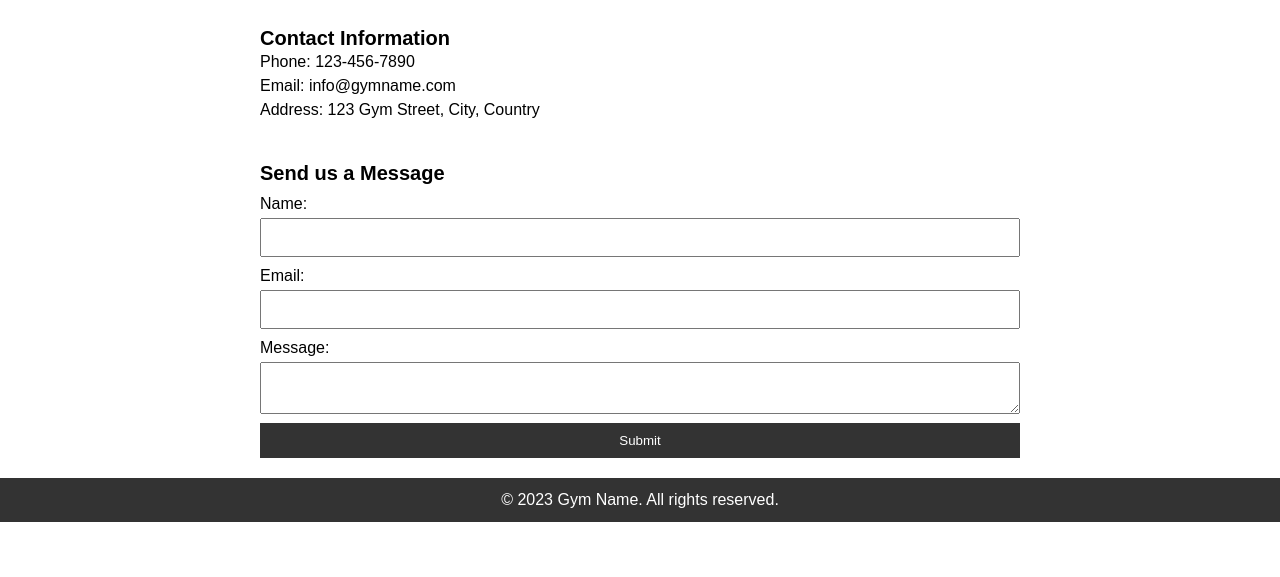
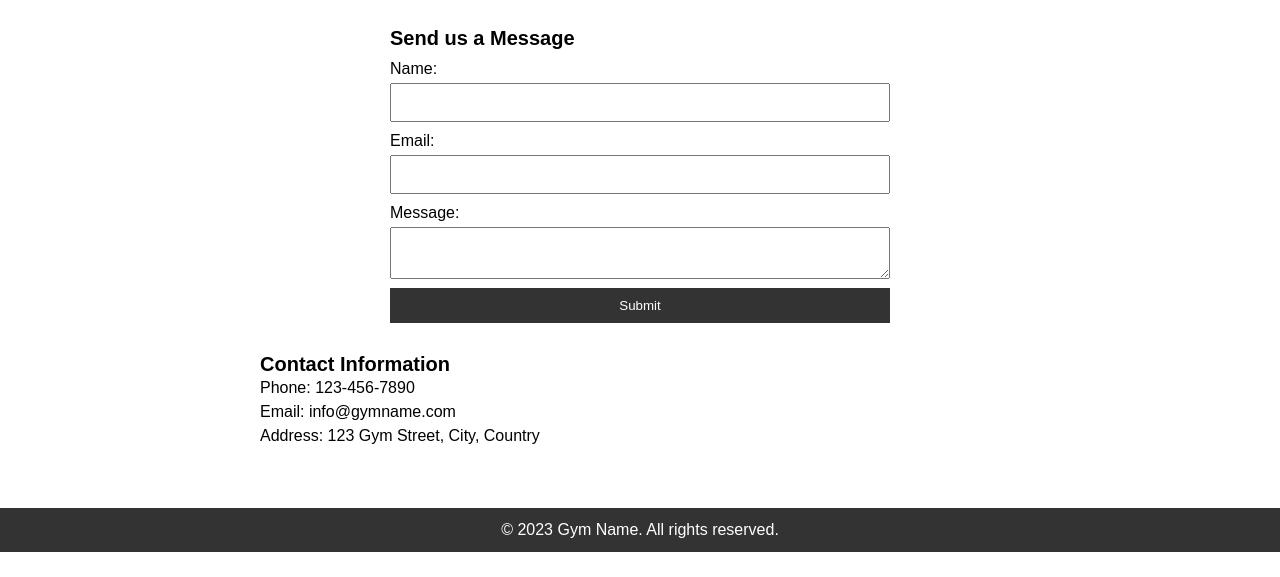
Before and after one commit to rezainiet/arden_project, a plain HTML site: page contact/contact.html in a window 1280 px wide. Shown: the part 223-800 px from the top of the page. Drawn offline with Linux system fonts and the light colour scheme.

Commit message:
Update navlink file path

```diff
--- a/contact/contact.css
+++ b/contact/contact.css
@@ -63,6 +63,11 @@ p {
     margin-bottom: 40px;
 }
 
+.contact-form {
+    width: 500px;
+    margin: 0 auto;
+}
+
 .contact-form label {
     display: block;
     margin-top: 10px;
@@ -83,6 +88,7 @@ p {
     cursor: pointer;
 }
 
+
 /* Style the footer */
 footer {
     background-color: #333;
--- a/contact/contact.html
+++ b/contact/contact.html
@@ -44,16 +44,10 @@
         </nav>
     </header>
     <!--Header End-->
-    <main>
+    <main class="contact">
         <h2>Contact Us</h2>
         <p>Have any questions or inquiries? Get in touch with us using the contact details below or fill out the form
             and we'll get back to you as soon as possible.</p>
-        <div class="contact-info">
-            <h3>Contact Information</h3>
-            <p>Phone: 123-456-7890</p>
-            <p>Email: info@gymname.com</p>
-            <p>Address: 123 Gym Street, City, Country</p>
-        </div>
         <div class="contact-form">
             <h3>Send us a Message</h3>
             <form>
@@ -69,6 +63,13 @@
                 <input type="submit" value="Submit">
             </form>
         </div>
+        <div class="contact-info">
+            <h3>Contact Information</h3>
+            <p>Phone: 123-456-7890</p>
+            <p>Email: info@gymname.com</p>
+            <p>Address: 123 Gym Street, City, Country</p>
+        </div>
+
     </main>
     <footer>
         <p>&copy; 2023 Gym Name. All rights reserved.</p>
```
Also changed, not shown: index.html (+19 -11 lines).
